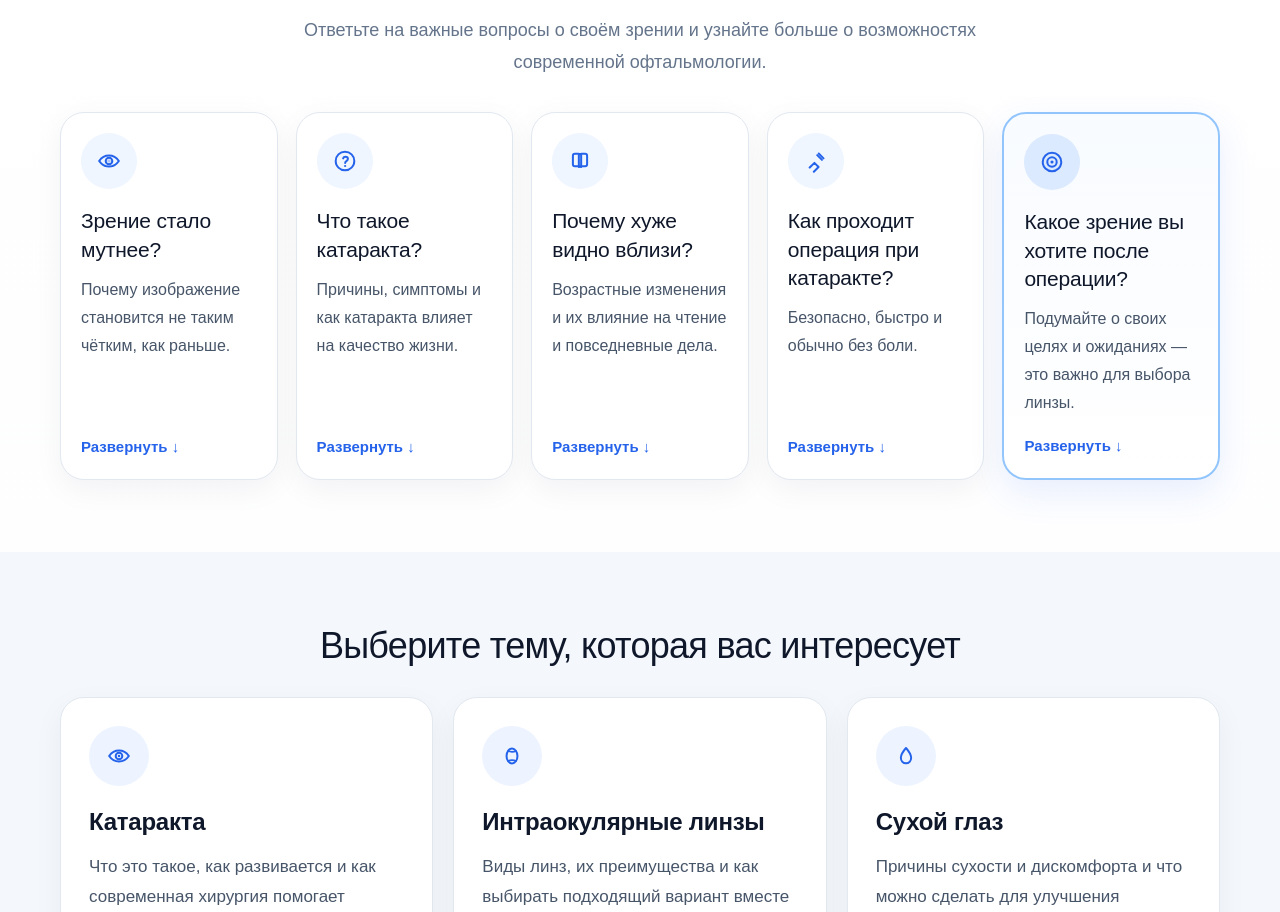
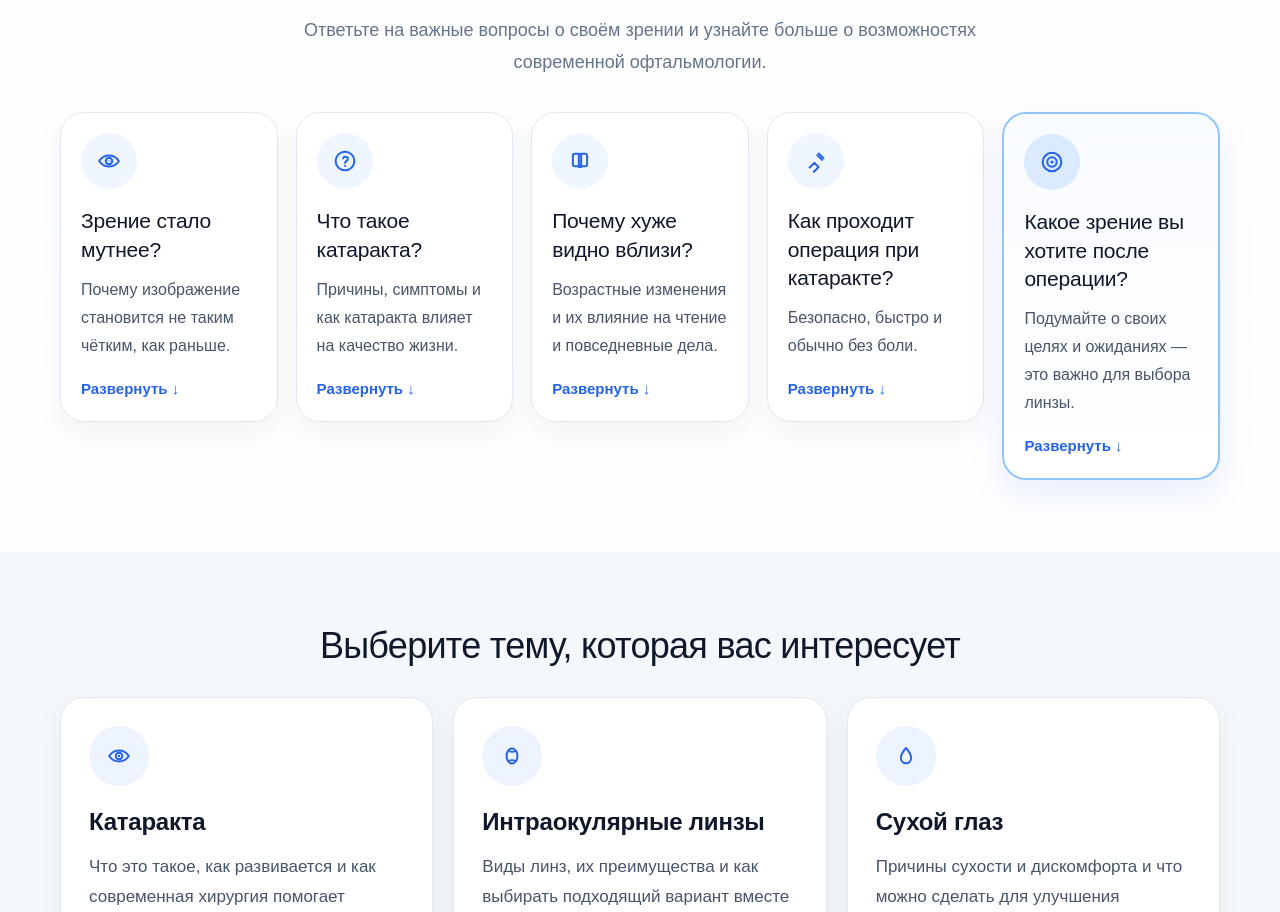
Before and after one commit to Amidro/moiglaza, a Next.js app: page /ru in a window 1280 px wide. Shown: the part 852-1764 px from the top of the page. Built offline with nearby package versions, Linux system fonts and the light colour scheme.

Commit message:
Update page.tsx

```diff
--- a/app/ru/page.tsx
+++ b/app/ru/page.tsx
@@ -326,7 +326,7 @@ export default function Page() {
                 display: "grid",
                 gridTemplateColumns: "repeat(auto-fit,minmax(210px,1fr))",
                 gap: 18,
-                alignItems: "stretch"
+                alignItems: "start"
               }}
             >
               {cards.map((item) => (
@@ -373,10 +373,7 @@ export default function Page() {
                   <summary
                     style={{
                       listStyle: "none",
-                      cursor: "pointer",
-                      height: "100%",
-                      display: "flex",
-                      flexDirection: "column"
+                      cursor: "pointer"
                     }}
                   >
                     <div
@@ -388,8 +385,7 @@ export default function Page() {
                         display: "flex",
                         alignItems: "center",
                         justifyContent: "center",
-                        marginBottom: 18,
-                        flexShrink: 0
+                        marginBottom: 18
                       }}
                     >
                       {item.icon}
@@ -418,7 +414,6 @@ export default function Page() {
                       {item.preview}
                     </p>
 
-                    <div style={{ marginTop: "auto" }}>
                     <div
                       style={{
                         color: "#2563eb",
@@ -427,7 +422,6 @@ export default function Page() {
                       }}
                     >
                       Развернуть ↓
-                      </div>
                     </div>
                   </summary>
 
```
Lines whose indentation alone changed are shown as unchanged.
